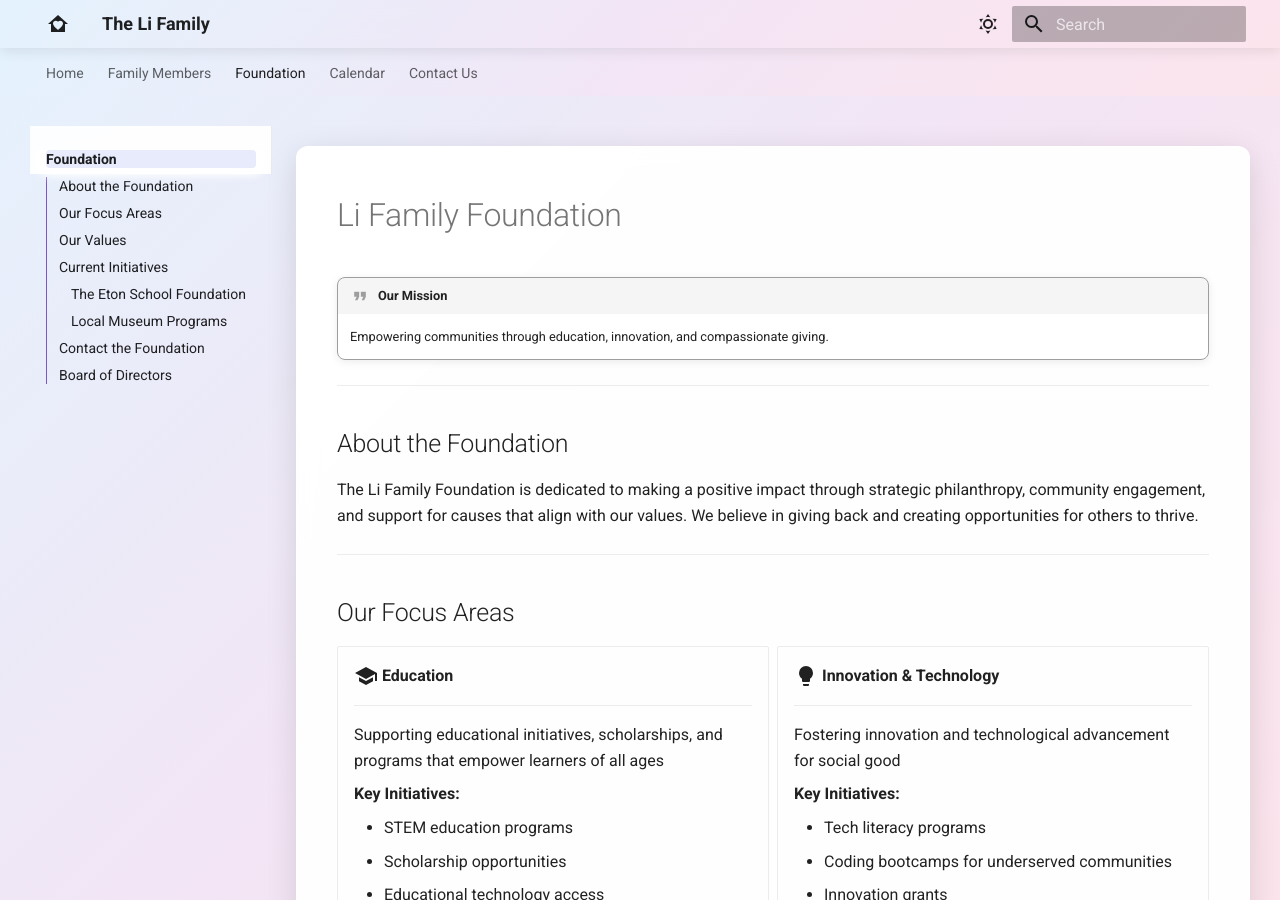
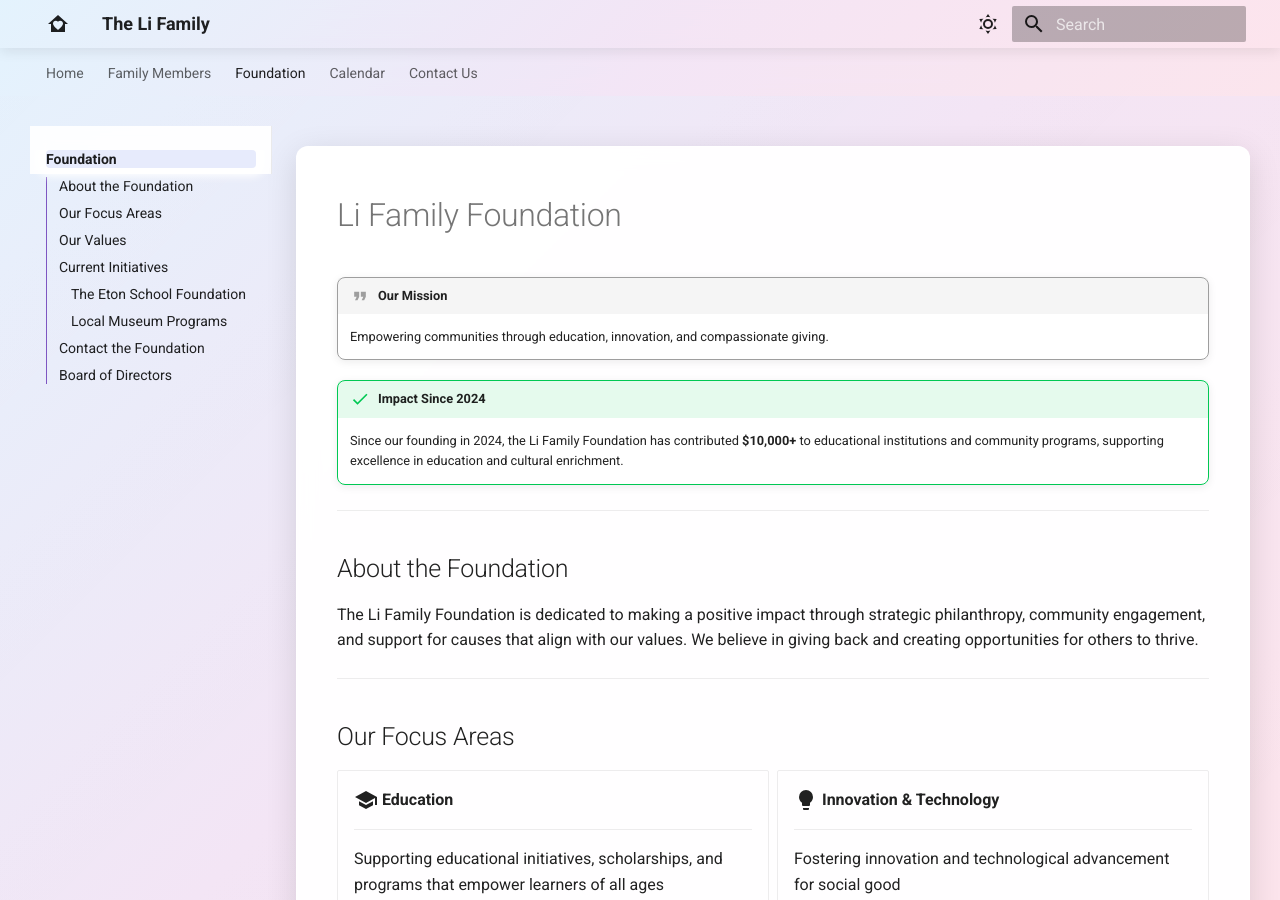
Before and after one commit to Papersboys/li-family-us, an MkDocs documentation site: the page built from docs/foundation.md, in a window 1280 px wide and 900 px high. Built offline with MkDocs 1.6.1 and Material for MkDocs 9.7.7, drawn with Linux system fonts in a browser that asks for light colours.

Commit message:
updated foundation page

```diff
--- a/docs/foundation.md
+++ b/docs/foundation.md
@@ -2,6 +2,9 @@
 
 !!! quote "Our Mission"
     Empowering communities through education, innovation, and compassionate giving.
+
+!!! success "Impact Since 2024"
+    Since our founding in 2024, the Li Family Foundation has contributed **$10,000+** to educational institutions and community programs, supporting excellence in education and cultural enrichment.
 
 ---
 
```
